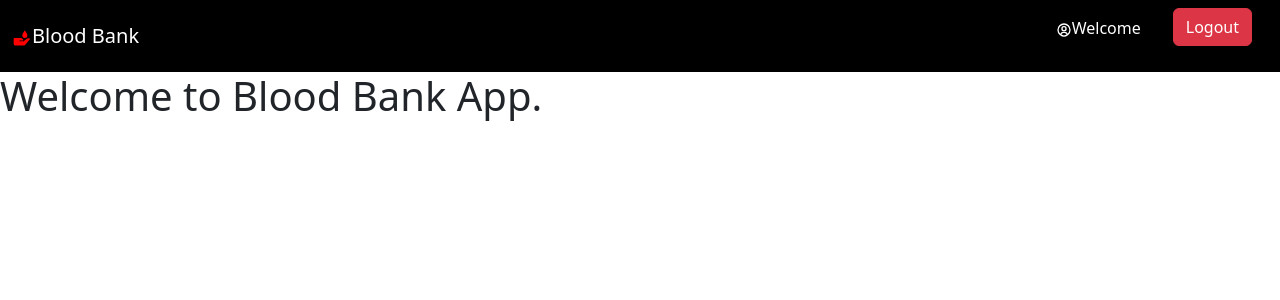
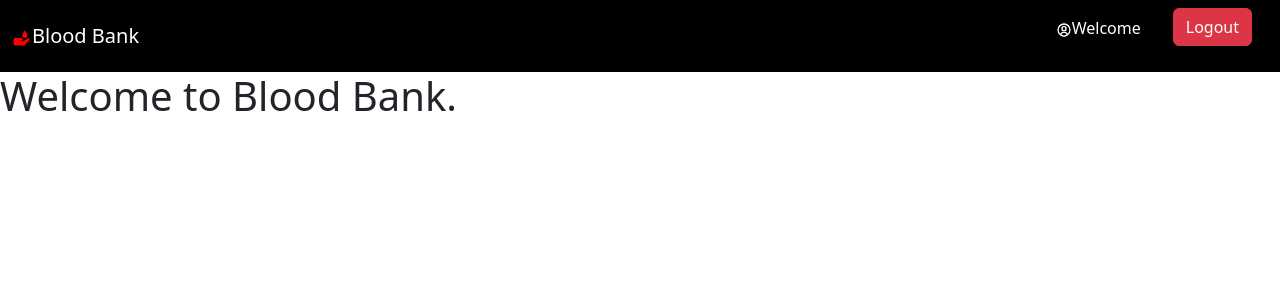
Before and after one commit to Shourya-Dubey/Blood-Bank, a React (Create React App) app in the folder client/: page / in a window 1280 px wide. Shown: the top 300 px of the page. Built offline with nearby package versions, Linux system fonts and the light colour scheme; no server answers; sample sign-in values are in the browser's storage.

Commit message:
some changes

```diff
--- a/client/src/pages/HomePage.js
+++ b/client/src/pages/HomePage.js
@@ -10,7 +10,7 @@ const HomePage = () => {
   {error && <span>{alert(error)}</span>}
   {loading ? (<Spinner/>) : (
     <>
-    <h1>Welcome to Blood Bank App.</h1>
+    <h1>Welcome to Blood Bank.</h1>
     </>
   )}
   </Layout>
```
